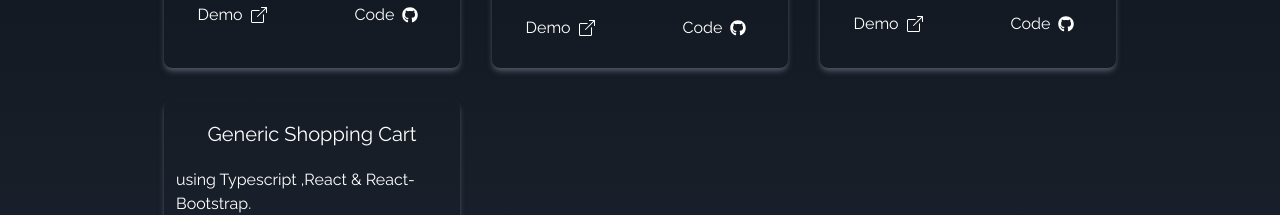
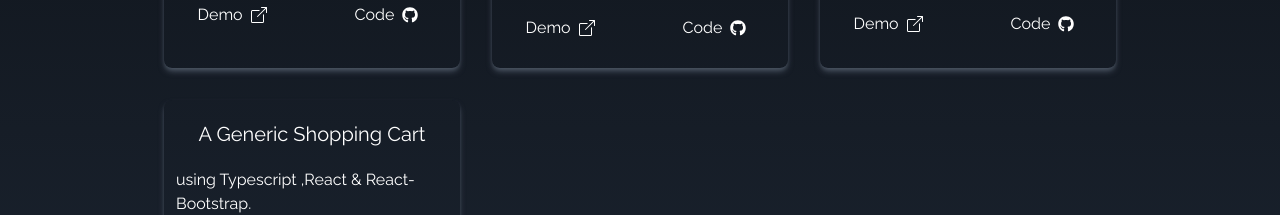
Before and after one commit to George-Beyrouti/react-portfolio, a React (Create React App) app: page / in a window 1280 px wide. Shown: the part 2220-2435 px from the top of the page. Built offline with nearby package versions, Linux system fonts and the light colour scheme.

Commit message:
added a project

```diff
--- a/src/components/Portfolio.jsx
+++ b/src/components/Portfolio.jsx
@@ -67,7 +67,7 @@ const Portfolio = () => {
     },
           {
       id: 6,
-      name: "Generic Shopping Cart ",
+      name: "A Generic Shopping Cart",
       desc: "using Typescript ,React & React-Bootstrap.",
       src: weather,
       git: "https://github.com/George-Beyrouti/React-Type-Script-Shopping-Cart",
```
